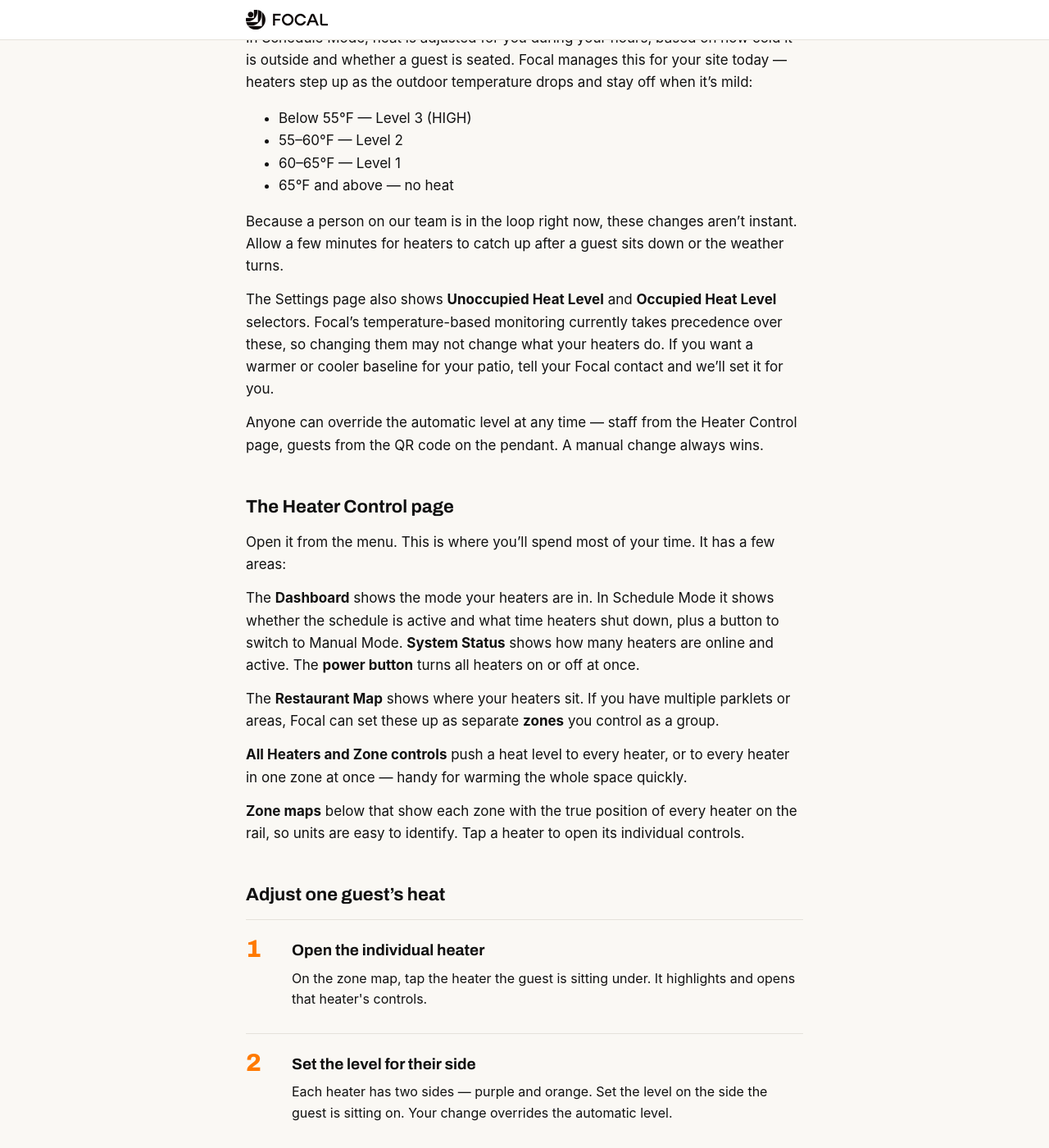
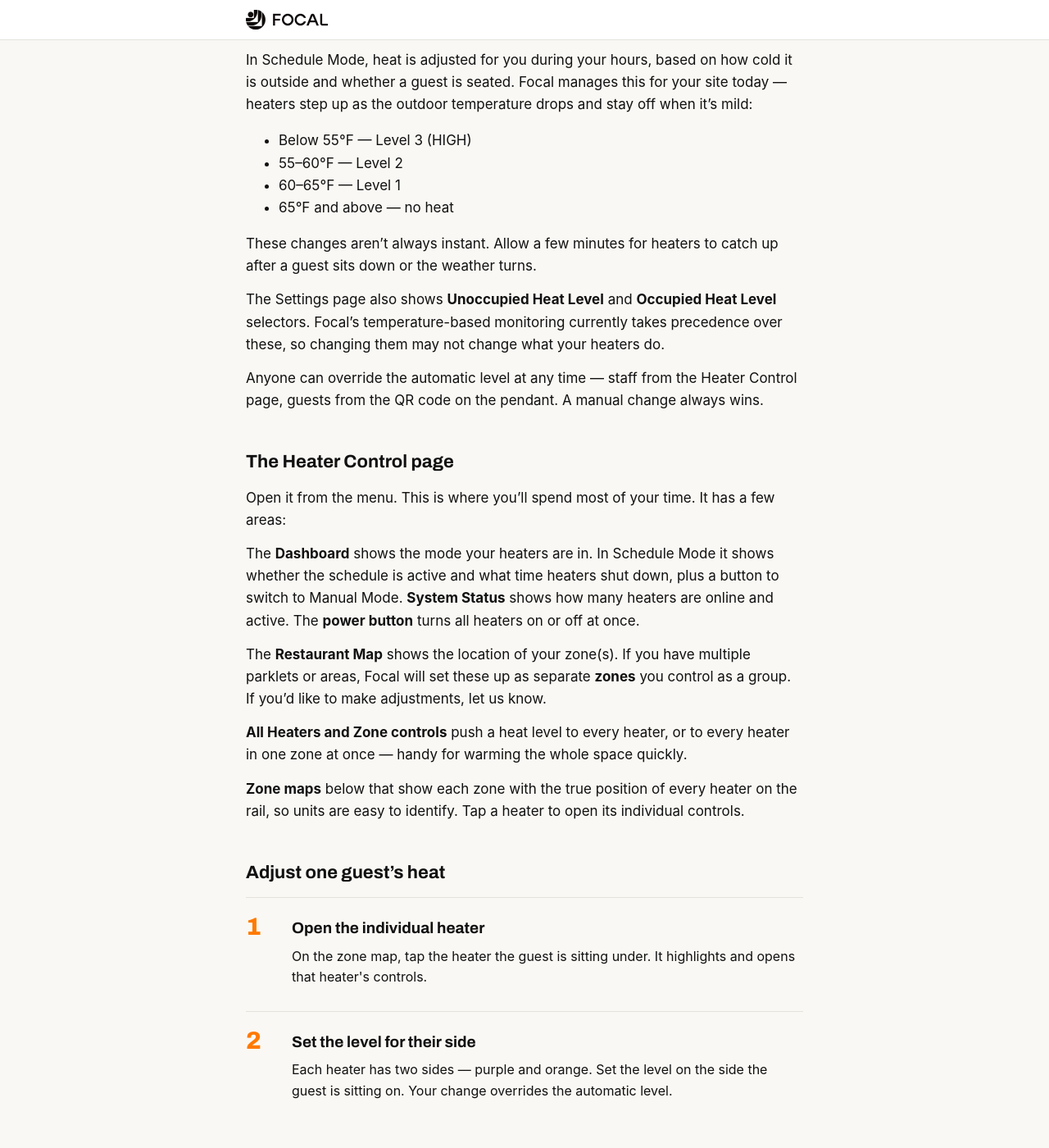
Before and after one commit to BeamT/external-docs, a Jekyll site: the page built from _guides/heater-control.md, in a window 1280 px wide and 1400 px high, scrolled down 2000 px. Shown: the whole window at 82% size. Built offline with Jekyll 4.4.1, drawn with Linux system fonts in a browser that asks for light colours; some web fonts are replaced; some of the changed text lies outside the part shown.

Commit message:
heater control

```diff
--- a/_guides/heater-control.md
+++ b/_guides/heater-control.md
@@ -36,7 +36,7 @@
 
 **Schedule Mode** sets the hours your heaters are allowed to run. At your start time nothing switches on by itself — heat simply becomes *available*, for staff in the app, for guests scanning the QR code, and for automatic adjustment based on guest presence. At your end time every heater turns off. Outside your hours, heaters can't be turned on at all.
 
-**Manual Mode** hands full control to staff. Heaters stay exactly where you set them until someone changes them, and nothing shuts off at the end of the night. It's useful when you need to run outside your normal hours: switch to it, run the heaters, then switch back to Schedule Mode without touching your saved hours.
+**Manual Mode** hands full control to staff and guets via the QR code. Heaters stay exactly where set them until someone changes them, and nothing shuts off at the end of the night. It's useful when you need to run outside your normal hours: switch to it, run the heaters, then switch back to Schedule Mode without touching your saved hours.
 
 ## Set your schedule
 
@@ -57,9 +57,9 @@
 - 60–65°F — Level 1
 - 65°F and above — no heat
 
-Because a person on our team is in the loop right now, these changes aren't instant. Allow a few minutes for heaters to catch up after a guest sits down or the weather turns.
+These changes aren't always instant. Allow a few minutes for heaters to catch up after a guest sits down or the weather turns.
 
-The Settings page also shows **Unoccupied Heat Level** and **Occupied Heat Level** selectors. Focal's temperature-based monitoring currently takes precedence over these, so changing them may not change what your heaters do. If you want a warmer or cooler baseline for your patio, tell your Focal contact and we'll set it for you.
+The Settings page also shows **Unoccupied Heat Level** and **Occupied Heat Level** selectors. Focal's temperature-based monitoring currently takes precedence over these, so changing them may not change what your heaters do.
 
 Anyone can override the automatic level at any time — staff from the Heater Control page, guests from the QR code on the pendant. A manual change always wins.
 
@@ -69,7 +69,7 @@
 
 The **Dashboard** shows the mode your heaters are in. In Schedule Mode it shows whether the schedule is active and what time heaters shut down, plus a button to switch to Manual Mode. **System Status** shows how many heaters are online and active. The **power button** turns all heaters on or off at once.
 
-The **Restaurant Map** shows where your heaters sit. If you have multiple parklets or areas, Focal can set these up as separate **zones** you control as a group.
+The **Restaurant Map** shows the location of your zone(s). If you have multiple parklets or areas, Focal will set these up as separate **zones** you control as a group. If you'd like to make adjustments, let us know.
 
 **All Heaters and Zone controls** push a heat level to every heater, or to every heater in one zone at once — handy for warming the whole space quickly.
 
```
